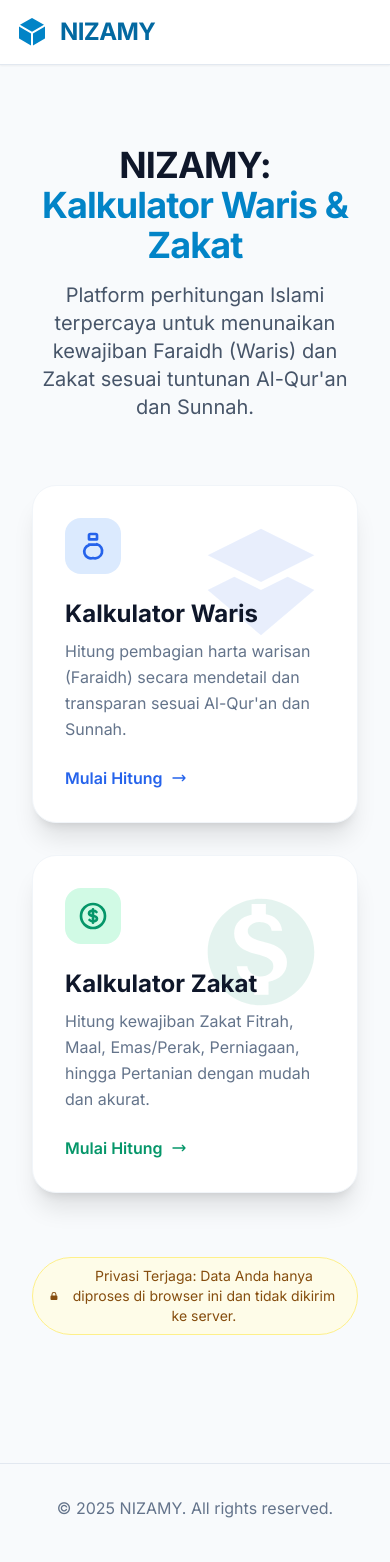
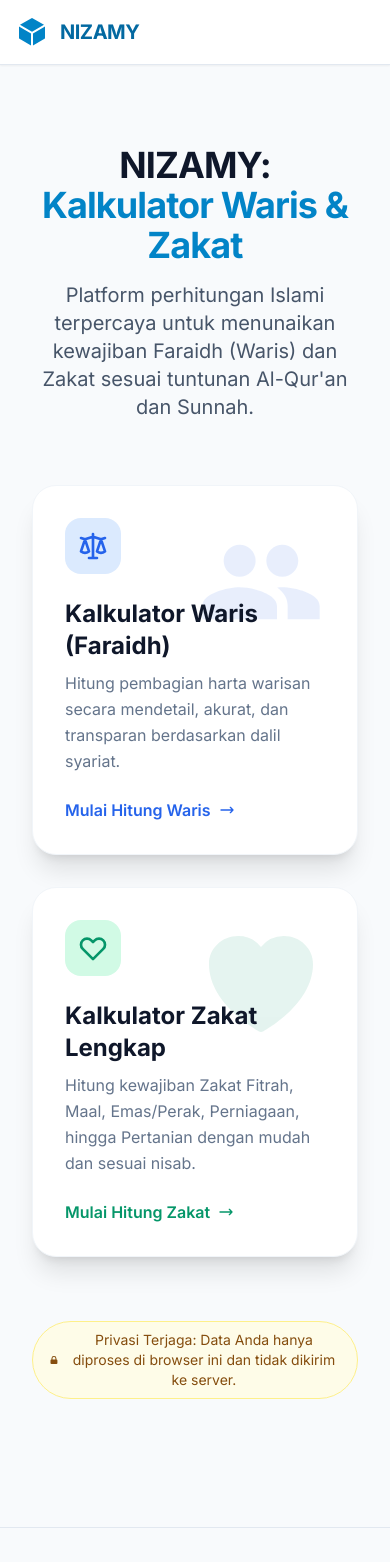
Before and after one commit to ariefShaifullah/nizamy, a React (Vite) app: page / in a window 390 px wide. Shown: the top 1562 px of the page. Built offline with nearby package versions, Linux system fonts and the light colour scheme.

Commit message:
add save history in zakat

```diff
--- a/App.tsx
+++ b/App.tsx
@@ -28,21 +28,24 @@ export default function App() {
       </div>
 
       <div className="grid md:grid-cols-2 gap-8 max-w-4xl mx-auto">
+        {/* FARAIDH CARD */}
         <button
           onClick={() => setView("faraidh")}
           className="group relative bg-white p-8 rounded-3xl shadow-xl border border-slate-100 hover:shadow-2xl hover:-translate-y-1 transition-all duration-300 text-left overflow-hidden"
         >
+          {/* Background Icon: Family Tree / Hierarchy */}
           <div className="absolute top-0 right-0 p-8 opacity-10 group-hover:opacity-20 transition-opacity">
             <svg
               className="w-32 h-32 text-blue-600"
               fill="currentColor"
               viewBox="0 0 24 24"
             >
-              <path d="M12 2L2 7l10 5 10-5-10-5zm0 9l2.5-1.25L12 8.5l-2.5 1.25L12 11zm0 2.5l-5-2.5-5 2.5L12 22l10-8.5-5-2.5-5 2.5z" />
+              <path d="M16 11c1.66 0 2.99-1.34 2.99-3S17.66 5 16 5c-1.66 0-3 1.34-3 3s1.34 3 3 3zm-8 0c1.66 0 2.99-1.34 2.99-3S9.66 5 8 5C6.34 5 5 6.34 5 8s1.34 3 3 3zm0 2c-2.33 0-7 1.17-7 3.5V19h14v-2.5c0-2.33-4.67-3.5-7-3.5zm8 0c-.29 0-.62.02-.97.05 1.16.84 1.97 1.97 1.97 3.45V19h6v-2.5c0-2.33-4.67-3.5-7-3.5z" />
             </svg>
           </div>
           <div className="relative z-10">
             <div className="w-14 h-14 bg-blue-100 rounded-2xl flex items-center justify-center mb-6 text-blue-600 group-hover:scale-110 transition-transform">
+              {/* Small Icon: Balance Scale (Keadilan) */}
               <svg
                 xmlns="http://www.w3.org/2000/svg"
                 className="h-8 w-8"
@@ -54,19 +57,19 @@ export default function App() {
                   strokeLinecap="round"
                   strokeLinejoin="round"
                   strokeWidth="2"
-                  d="M9 7h6m0 3.666A5.002 5.002 0 0112 21a5.002 5.002 0 01-3-9.666M9 7V4a1 1 0 011-1h4a1 1 0 011 1v3m-6 0h6m-6 4h6"
+                  d="M3 6l3 1m0 0l-3 9a5.002 5.002 0 006.001 0M6 7l3 9M6 7l6-2m6 2l3-1m-3 1l-3 9a5.002 5.002 0 006.001 0M18 7l3 9m-3-9l-6-2m0-2v2m0 16V5m0 16H9m3 0h3"
                 />
               </svg>
             </div>
             <h2 className="text-2xl font-bold text-slate-900 mb-2 group-hover:text-blue-600 transition-colors">
-              Kalkulator Waris
+              Kalkulator Waris (Faraidh)
             </h2>
             <p className="text-slate-500 mb-6 leading-relaxed">
-              Hitung pembagian harta warisan (Faraidh) secara mendetail dan
-              transparan sesuai Al-Qur'an dan Sunnah.
+              Hitung pembagian harta warisan secara mendetail, akurat, dan
+              transparan berdasarkan dalil syariat.
             </p>
             <span className="inline-flex items-center font-semibold text-blue-600">
-              Mulai Hitung{" "}
+              Mulai Hitung Waris{" "}
               <svg
                 className="w-4 h-4 ml-2 group-hover:translate-x-1 transition-transform"
                 fill="none"
@@ -84,21 +87,24 @@ export default function App() {
           </div>
         </button>
 
+        {/* ZAKAT CARD */}
         <button
           onClick={() => setView("zakat")}
           className="group relative bg-white p-8 rounded-3xl shadow-xl border border-slate-100 hover:shadow-2xl hover:-translate-y-1 transition-all duration-300 text-left overflow-hidden"
         >
+          {/* Background Icon: Heart Shape (Charity/Soul) */}
           <div className="absolute top-0 right-0 p-8 opacity-10 group-hover:opacity-20 transition-opacity">
             <svg
               className="w-32 h-32 text-emerald-600"
               fill="currentColor"
               viewBox="0 0 24 24"
             >
-              <path d="M12 2C6.48 2 2 6.48 2 12s4.48 10 10 10 10-4.48 10-10S17.52 2 12 2zm1.41 16.09V20h-2.67v-1.93c-1.71-.36-3.15-1.46-3.27-3.4h1.96c.1 1.05 1.18 1.91 2.53 1.91 1.38 0 2.36-.83 2.36-1.91 0-1.24-1.13-1.76-3.26-2.28-2.47-.6-4.09-1.68-4.09-3.85 0-1.9 1.38-3.18 3.27-3.52V3h2.67v1.92c1.61.27 2.87 1.28 3.05 3.1h-1.96c-.16-1.12-1.08-1.63-2.3-1.63-1.33 0-2.18.77-2.18 1.67 0 1.15 1.2 1.63 3.38 2.16 2.33.56 3.97 1.72 3.97 3.73.01 1.92-1.38 3.23-3.46 3.64z" />
+              <path d="M11.645 20.91l-.007-.003-.022-.012a15.247 15.247 0 01-.383-.218 25.18 25.18 0 01-4.244-3.17C4.688 15.36 2.25 12.174 2.25 8.25 2.25 5.322 4.714 3 7.688 3A5.5 5.5 0 0112 5.052 5.5 5.5 0 0116.313 3c2.973 0 5.437 2.322 5.437 5.25 0 3.925-2.438 7.111-4.739 9.256a25.175 25.175 0 01-4.244 3.17 15.247 15.247 0 01-.383.219l-.022.012-.007.004-.003.001a.752.752 0 01-.704 0l-.003-.001z" />
             </svg>
           </div>
           <div className="relative z-10">
             <div className="w-14 h-14 bg-emerald-100 rounded-2xl flex items-center justify-center mb-6 text-emerald-600 group-hover:scale-110 transition-transform">
+              {/* Small Icon: Hand holding Heart/Coin (Charity/Compassion) */}
               <svg
                 xmlns="http://www.w3.org/2000/svg"
                 className="h-8 w-8"
@@ -110,19 +116,19 @@ export default function App() {
                   strokeLinecap="round"
                   strokeLinejoin="round"
                   strokeWidth="2"
-                  d="M12 8c-1.657 0-3 .895-3 2s1.343 2 3 2 3 .895 3 2-1.343 2-3 2m0-8c1.11 0 2.08.402 2.599 1M12 8V7m0 1v8m0 0v1m0-1c-1.11 0-2.08-.402-2.599-1M21 12a9 9 0 11-18 0 9 9 0 0118 0z"
+                  d="M4.318 6.318a4.5 4.5 0 000 6.364L12 20.364l7.682-7.682a4.5 4.5 0 00-6.364-6.364L12 7.636l-1.318-1.318a4.5 4.5 0 00-6.364 0z"
                 />
               </svg>
             </div>
             <h2 className="text-2xl font-bold text-slate-900 mb-2 group-hover:text-emerald-600 transition-colors">
-              Kalkulator Zakat
+              Kalkulator Zakat Lengkap
             </h2>
             <p className="text-slate-500 mb-6 leading-relaxed">
               Hitung kewajiban Zakat Fitrah, Maal, Emas/Perak, Perniagaan,
-              hingga Pertanian dengan mudah dan akurat.
+              hingga Pertanian dengan mudah dan sesuai nisab.
             </p>
             <span className="inline-flex items-center font-semibold text-emerald-600">
-              Mulai Hitung{" "}
+              Mulai Hitung Zakat{" "}
               <svg
                 className="w-4 h-4 ml-2 group-hover:translate-x-1 transition-transform"
                 fill="none"
@@ -165,42 +171,84 @@ export default function App() {
   );
 
   return (
-    <div className={`min-h-screen font-sans bg-slate-50 text-slate-800 ${view === 'zakat' ? 'selection:bg-emerald-200 selection:text-emerald-900' : 'selection:bg-blue-200 selection:text-blue-900'}`}>
+    <div
+      className={`min-h-screen font-sans bg-slate-50 text-slate-800 ${
+        view === "zakat"
+          ? "selection:bg-emerald-200 selection:text-emerald-900"
+          : "selection:bg-blue-200 selection:text-blue-900"
+      }`}
+    >
       <header className="bg-white shadow-sm sticky top-0 z-20 backdrop-blur-sm border-b border-slate-200">
         <div className="container mx-auto px-4 py-4 flex justify-between items-center">
-          <button onClick={() => setView('home')} className="flex items-center space-x-3 hover:opacity-80 transition-opacity">
-             <svg xmlns="http://www.w3.org/2000/svg" viewBox="0 0 24 24" fill="currentColor" className={`w-8 h-8 ${view === 'zakat' ? 'text-emerald-600' : 'text-primary-600'}`}>
+          <button
+            onClick={() => setView("home")}
+            className="flex items-center space-x-3 hover:opacity-80 transition-opacity"
+          >
+            <svg
+              xmlns="http://www.w3.org/2000/svg"
+              viewBox="0 0 24 24"
+              fill="currentColor"
+              className={`w-8 h-8 ${
+                view === "zakat" ? "text-emerald-600" : "text-primary-600"
+              }`}
+            >
               <path d="M12.378 1.602a.75.75 0 0 0-.756 0L3 6.632l9 5.25 9-5.25-8.622-5.03ZM21.75 7.93l-9 5.25v9l8.628-5.032a.75.75 0 0 0 .372-.648V7.93ZM11.25 22.18v-9l-9-5.25v8.57a.75.75 0 0 0 .372.648L11.25 22.18Z" />
             </svg>
-            <div>
-                <p className={`text-2xl font-bold tracking-tight ${view === 'zakat' ? 'text-emerald-700' : 'text-primary-700'}`}>NIZAMY</p>
-                {view !== 'home' && (
-                    <p className="text-xs text-slate-500 uppercase tracking-wider font-medium">
-                        {view === 'faraidh' ? 'Faraidh Calculator' : 'Zakat Calculator'}
-                    </p>
-                )}
+            <div className="text-left">
+              <p
+                className={`text-xl md:text-2xl font-bold tracking-tight leading-none ${
+                  view === "zakat" ? "text-emerald-700" : "text-primary-700"
+                }`}
+              >
+                NIZAMY
+              </p>
+              {view !== "home" && (
+                <p className="text-[10px] md:text-xs text-slate-500 uppercase tracking-wider font-medium mt-0.5">
+                  {view === "faraidh"
+                    ? "Kalkulator Waris Islam"
+                    : "Kalkulator Zakat"}
+                </p>
+              )}
             </div>
           </button>
 
-          {view !== 'home' && (
-             <button onClick={() => setView('home')} className="text-sm font-medium text-slate-500 hover:text-slate-800 flex items-center">
-                <svg xmlns="http://www.w3.org/2000/svg" className="h-4 w-4 mr-1" fill="none" viewBox="0 0 24 24" stroke="currentColor">
-                    <path strokeLinecap="round" strokeLinejoin="round" strokeWidth="2" d="M4 6h16M4 12h16M4 18h16" />
-                </svg>
-                Menu Utama
-             </button>
+          {view !== "home" && (
+            <button
+              onClick={() => setView("home")}
+              className="text-sm font-medium text-slate-500 hover:text-slate-800 flex items-center bg-slate-100 hover:bg-slate-200 px-3 py-1.5 rounded-lg transition-colors"
+            >
+              <svg
+                xmlns="http://www.w3.org/2000/svg"
+                className="h-4 w-4 mr-1.5"
+                fill="none"
+                viewBox="0 0 24 24"
+                stroke="currentColor"
+              >
+                <path
+                  strokeLinecap="round"
+                  strokeLinejoin="round"
+                  strokeWidth="2"
+                  d="M4 6h16M4 12h16M4 18h16"
+                />
+              </svg>
+              <span className="hidden sm:inline">Menu Utama</span>
+            </button>
           )}
         </div>
       </header>
 
       <main className="container mx-auto px-4 py-8">
-        {view === 'home' && <Home />}
-        {view === 'faraidh' && <FaraidhCalculator />}
-        {view === 'zakat' && <ZakatCalculator />}
+        {view === "home" && <Home />}
+        {view === "faraidh" && <FaraidhCalculator />}
+        {view === "zakat" && <ZakatCalculator />}
       </main>
 
       <footer className="text-center py-8 mt-12 border-t border-slate-200">
-        <p className="text-slate-500">&copy; {new Date().getFullYear()} NIZAMY. All rights reserved.</p>
+        <p className="text-slate-500 text-sm">
+          &copy; {new Date().getFullYear()} NIZAMY: Kalkulator Waris & Zakat.
+          Dibuat dengan <span className="text-red-500">&hearts;</span> untuk
+          umat.
+        </p>
       </footer>
     </div>
   );
--- a/types.ts
+++ b/types.ts
@@ -126,5 +126,6 @@ export interface ZakatResult {
 export interface ZakatHistoryEntry {
   id: string;
   timestamp: string;
+  state: ZakatState;
   result: ZakatResult;
 }
```
Also changed, not shown: components/ZakatCalculator.tsx (+113 -11 lines).
